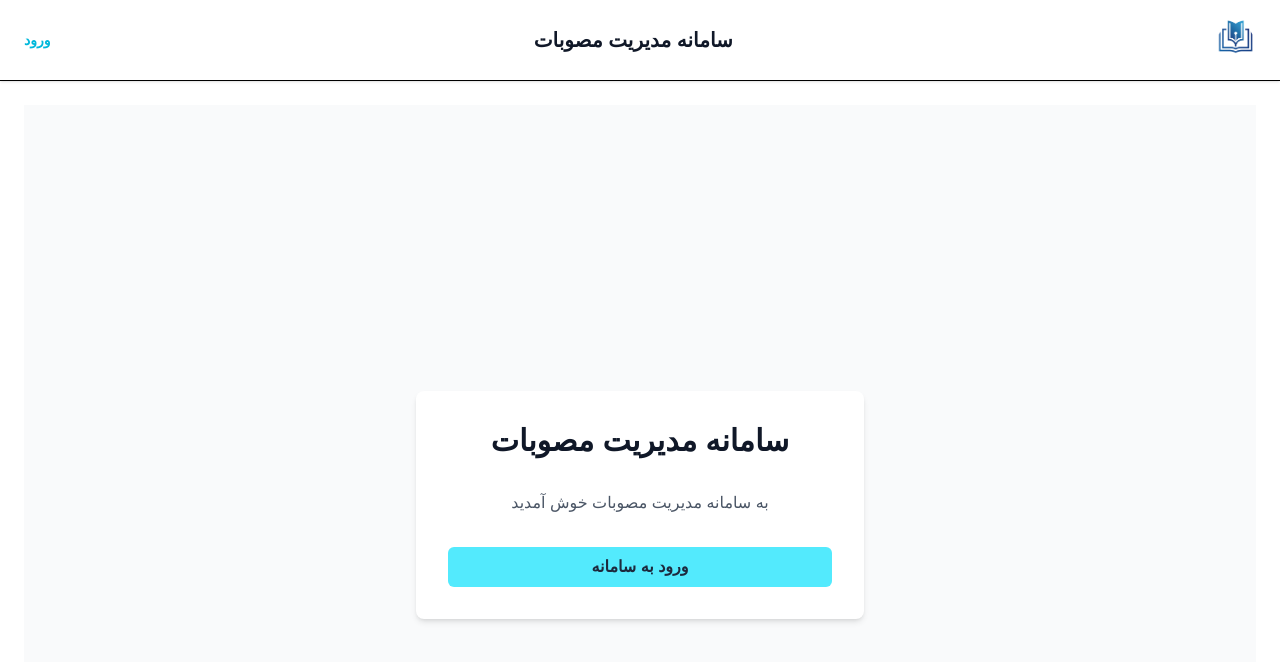
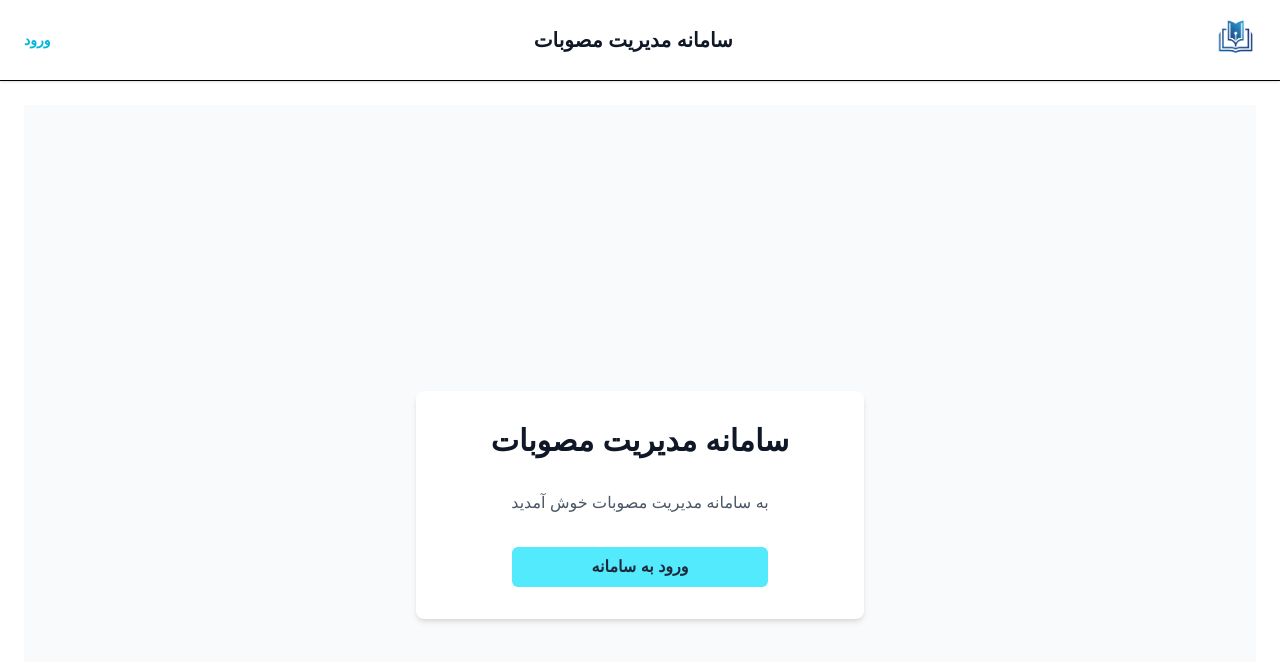
Before and after one commit to meblendi/Mosavvabat-Next.Js-Frontend, a Next.js app: page / in a window 1280 px wide. Shown: the top 662 px of the page. Built offline with nearby package versions, Linux system fonts and the light colour scheme; no server answers.

Commit message:
Initial commit

```diff
--- a/app/page.tsx
+++ b/app/page.tsx
@@ -35,10 +35,10 @@ export default function HomePage() {
         <p className="text-gray-600">به سامانه مدیریت مصوبات خوش آمدید</p>
 
         {!isAuthenticated && (
-          <div className="space-y-4">
+          <div className="space-y-4 flex justify-center">
             <a
               href="/login"
-              className="w-full bg-cyan-300 text-slate-800 font-bold py-2 px-4 rounded-md hover:bg-cyan-400 hover:text-slate-100 transition-colors block"
+              className="w-2/3 bg-cyan-300 text-slate-800 font-bold py-2 px-4 rounded-md hover:bg-cyan-400 hover:text-slate-100 transition-colors block"
             >
               ورود به سامانه
             </a>
```
